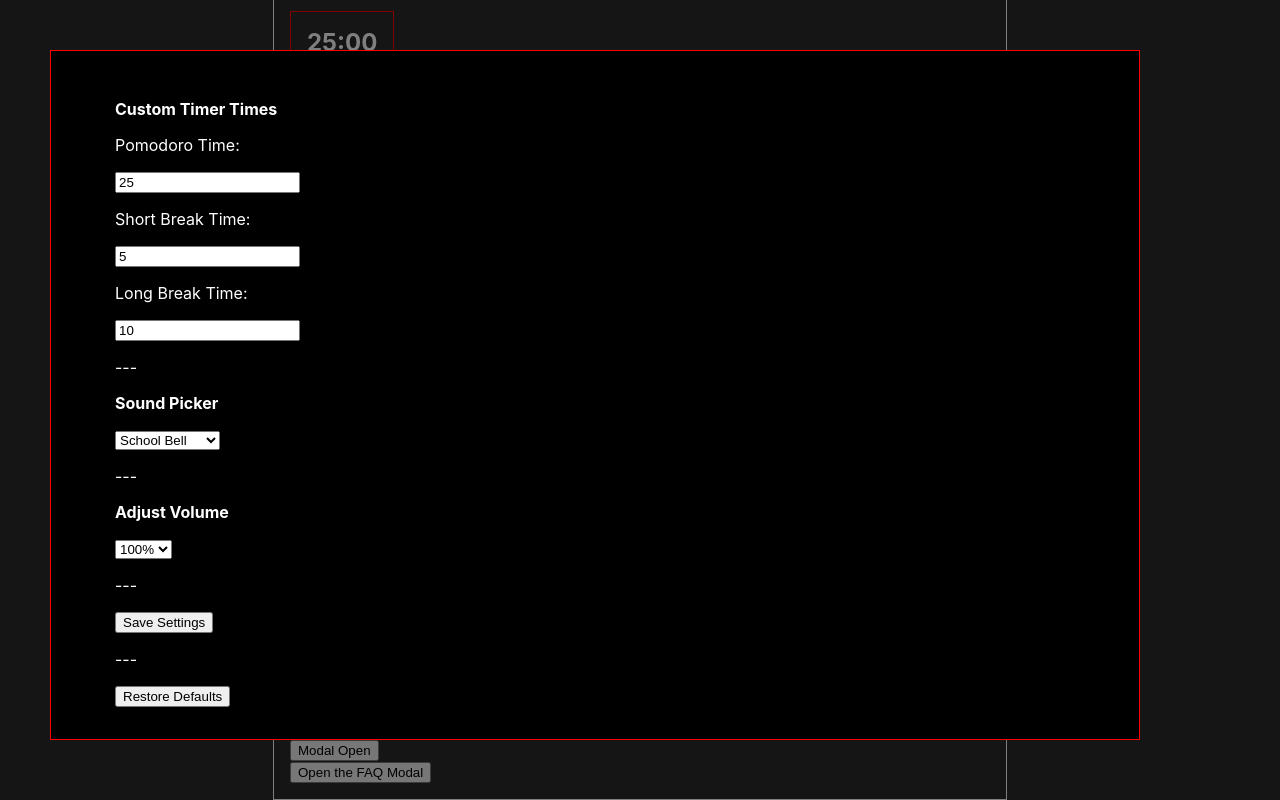
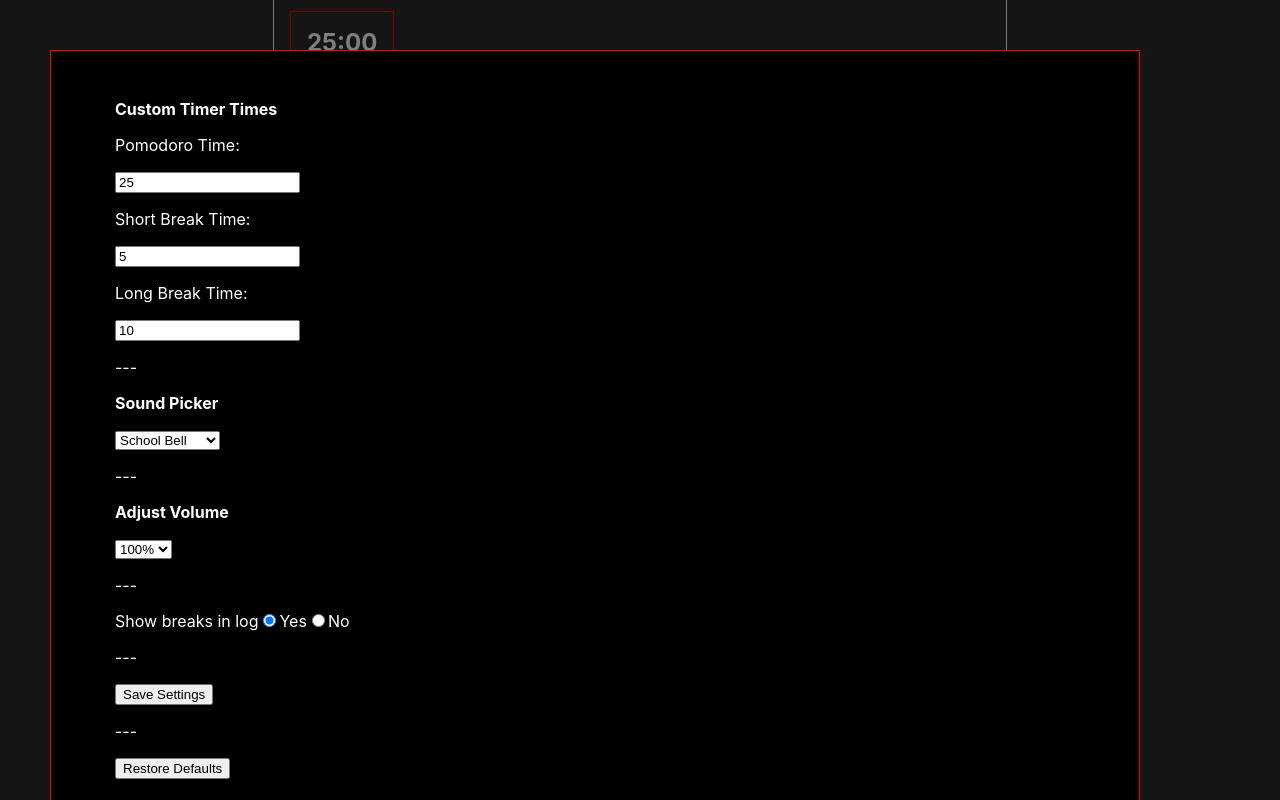
Before and after one commit to Matthew-Nelson/tomato-timer, a React (Create React App) app: page / in a window 1280 px wide. Both pictures are taken after a click on the button "Modal Open". Shown: the part 216-1016 px from the top of the page. Built offline with nearby package versions, Linux system fonts and the light colour scheme.

Commit message:
added ability to show or hide breaks in logs

```diff
--- a/src/App.js
+++ b/src/App.js
@@ -48,13 +48,7 @@ class App extends Component {
       alarmSoundUrl: '/static/media/ship-bell.be4257c1.mp3',
       alarmVolumePercent: 100,
 
-      browserNotification: true,
-
-      autoStartSegments: false,
-
-      logViewPomodorosOnly: false,
-      logListView: true,
-      logDescendingList: true
+      showBreaksInLog: true
     }
 
     this.defaultClock = {
@@ -75,6 +69,16 @@ class App extends Component {
             editingComment: false,
             id: uuid(),
             isTomato: true,
+            minutes: 25
+          },
+          {
+            comment: 'my only work today comment',
+            dateCompleted: '9/5/2019',
+            timeCompleted: '7:29 AM',
+            timeStarted: '7:54 AM',
+            editingComment: false,
+            id: uuid(),
+            isTomato: false,
             minutes: 25
           }
         ]
@@ -385,7 +389,7 @@ class App extends Component {
           <Header />
           <Clock startSeconds={this.state.clock.startSeconds} timerType={this.state.clock.timerType} passVarsUp={this.changeClockFromVars} finishTimer={this.finishTimer} pomodoroTimeLengthSeconds={this.state.settings.pomodoroTimeLengthMinutes*60} shortBreakTimeLengthSeconds={this.state.settings.shortBreakTimeLengthMinutes*60} longBreakTimeLengthSeconds={this.state.settings.longBreakTimeLengthMinutes*60}/>
           <hr/>
-          <TomatoCounter daysWithWork={this.state.daysWithWork} deleteElement={this.deleteElement} clearElementsCookie={this.clearDaysCookie} editLogComment={this.editLogComment}/>
+          <TomatoCounter daysWithWork={this.state.daysWithWork} deleteElement={this.deleteElement} clearElementsCookie={this.clearDaysCookie} editLogComment={this.editLogComment} showBreaksInLog={this.state.settings.showBreaksInLog}/>
           <hr/>
           <Settings alarmSounds={this.alarmSounds} defaultSettings={this.defaultSettings} settings={this.state.settings} updateSettings={this.updateSettings} clearSettingsCookie={this.clearSettingsCookie} restoreCurrentClockCookie={this.restoreCurrentClockCookie}/>
           <FAQ />
--- a/src/Settings.js
+++ b/src/Settings.js
@@ -9,9 +9,6 @@ export default class Settings extends Component {
             ...props.settings,
             modalOpen: false
         };
-
-        this.onChange = this.onChange.bind(this);
-        this.onSubmit = this.onSubmit.bind(this);
     }
 
     onChange = (event) => {
@@ -21,6 +18,10 @@ export default class Settings extends Component {
 
         if (parseInt(event.target.value)) {
             value = parseInt(event.target.value);
+        } else if (event.target.value === "false") {
+            value = false;
+        } else if (event.target.value === "true") {
+            value = true;
         } else {
             value = event.target.value;
         }
@@ -92,6 +93,33 @@ export default class Settings extends Component {
                                 <option value="25">25%</option>
                             </select>
                             <p>---</p>
+
+                            <div>
+                                Show breaks in log
+                                <label>
+                                    <input
+                                    type="radio"
+                                    name="showBreaksInLog"
+                                    value={true}
+                                    checked={this.state.showBreaksInLog}
+                                    onChange={this.onChange}
+                                    />
+                                        Yes
+                                </label>
+                                <label>
+                                    <input
+                                    type="radio"
+                                    name="showBreaksInLog"
+                                    value={false}
+                                    checked={!this.state.showBreaksInLog}
+                                    onChange={this.onChange}
+                                    />
+                                        No
+                                </label>
+                            </div>
+
+
+                            <p>---</p>
                             <button type="submit" value="submit">Save Settings</button>
                             <p>---</p>
                         </form>
--- a/src/TomatoCounter.js
+++ b/src/TomatoCounter.js
@@ -9,19 +9,21 @@ export default class TomatoCounter extends Component {
 
     render() {
 
-        var filterEmptyDays = this.props.daysWithWork.filter( (day) => {
+
+        var filterDays = this.props.daysWithWork.filter( (day) => {
 
             return day.timeElements.length > 0;
 
         })
 
-        var daysArray = filterEmptyDays.map( (day) => {
+
+        var daysArray = filterDays.map( (day) => {
 
             var elementsArray = []
 
             day.timeElements.forEach( (element) => {
                 elementsArray.push(
-                    <div className="single-element-wrapper" key={element.id}>
+                    <div className={`single-element-wrapper ${element.isTomato ? 'tomato' : 'break'} ${!element.isTomato && !this.props.showBreaksInLog ? 'hide-element' : 'show-element'}`} key={element.id}>
                         <div className={`time-element ${element.isTomato ? 'tomato' : 'break'}`}>
                             <div>
                                 <p style={{textAlign: 'center'}}>{element.minutes}<br/>
@@ -47,7 +49,7 @@ export default class TomatoCounter extends Component {
             })
 
             return (
-                <div className={'day'} key={day.id}>
+                <div className={`day ${(day.timeElements.some( (element) => element.isTomato) ) ? 'has-tomatoes' : 'no-tomatoes'} ${( this.props.showBreaksInLog ) ? 'show-breaks' : 'hide-breaks'}`} key={day.id}>
                     <p className={'date'}>{day.date}</p>
                     {elementsArray}
                 </div>
--- a/src/styles/css/main.css
+++ b/src/styles/css/main.css
@@ -12,6 +12,8 @@ body {
   display: inline-block; }
   .single-element-wrapper:hover .element-pop-up {
     display: block; }
+  .single-element-wrapper.hide-element {
+    display: none; }
 
 .time-element {
   height: 100px;
@@ -46,6 +48,12 @@ body {
       left: calc(50% - 12px);
       top: -22px; }
 
+.day.hide-day {
+  display: none; }
+
+.day.no-tomatoes.hide-breaks {
+  display: none; }
+
 .modal-window {
   width: 75vw;
   border: 1px solid red;
```
Also changed, not shown: src/styles/scss/_timeElement.scss (+9 -0 lines).
